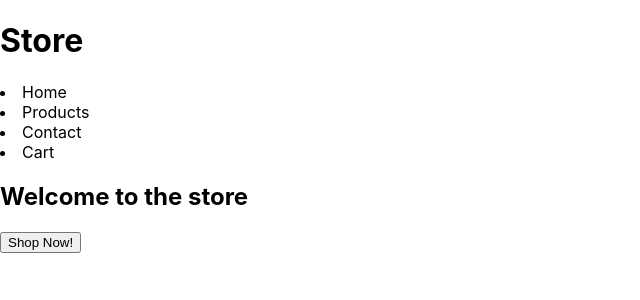
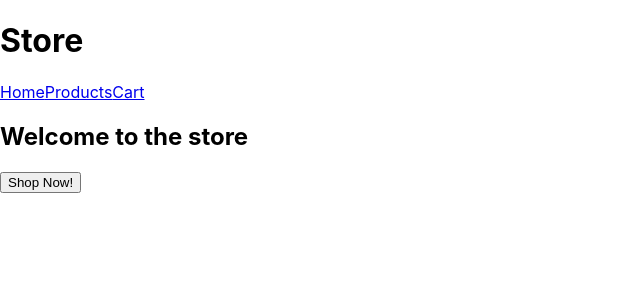
Before and after one commit to luhook04/lukes-store, a React (Create React App) app: page / in a window 1280 px wide. Shown: the top 300 px of the page, without its empty margins (0-640 px from the left). Built offline with nearby package versions, Linux system fonts and the light colour scheme; no server answers.

Commit message:
Add links to navigation bar in Header component

```diff
--- a/src/components/Header.js
+++ b/src/components/Header.js
@@ -1,14 +1,14 @@
 import React from "react";
+import { Link } from "react-router-dom";
 
 const Header = () => {
   return (
     <div>
       <h1>Store</h1>
       <nav>
-        <li>Home</li>
-        <li>Products</li>
-        <li>Contact</li>
-        <li>Cart</li>
+        <Link to="/">Home</Link>
+        <Link to="/shop">Products</Link>
+        <Link to="/cart">Cart</Link>
       </nav>
     </div>
   );
```
